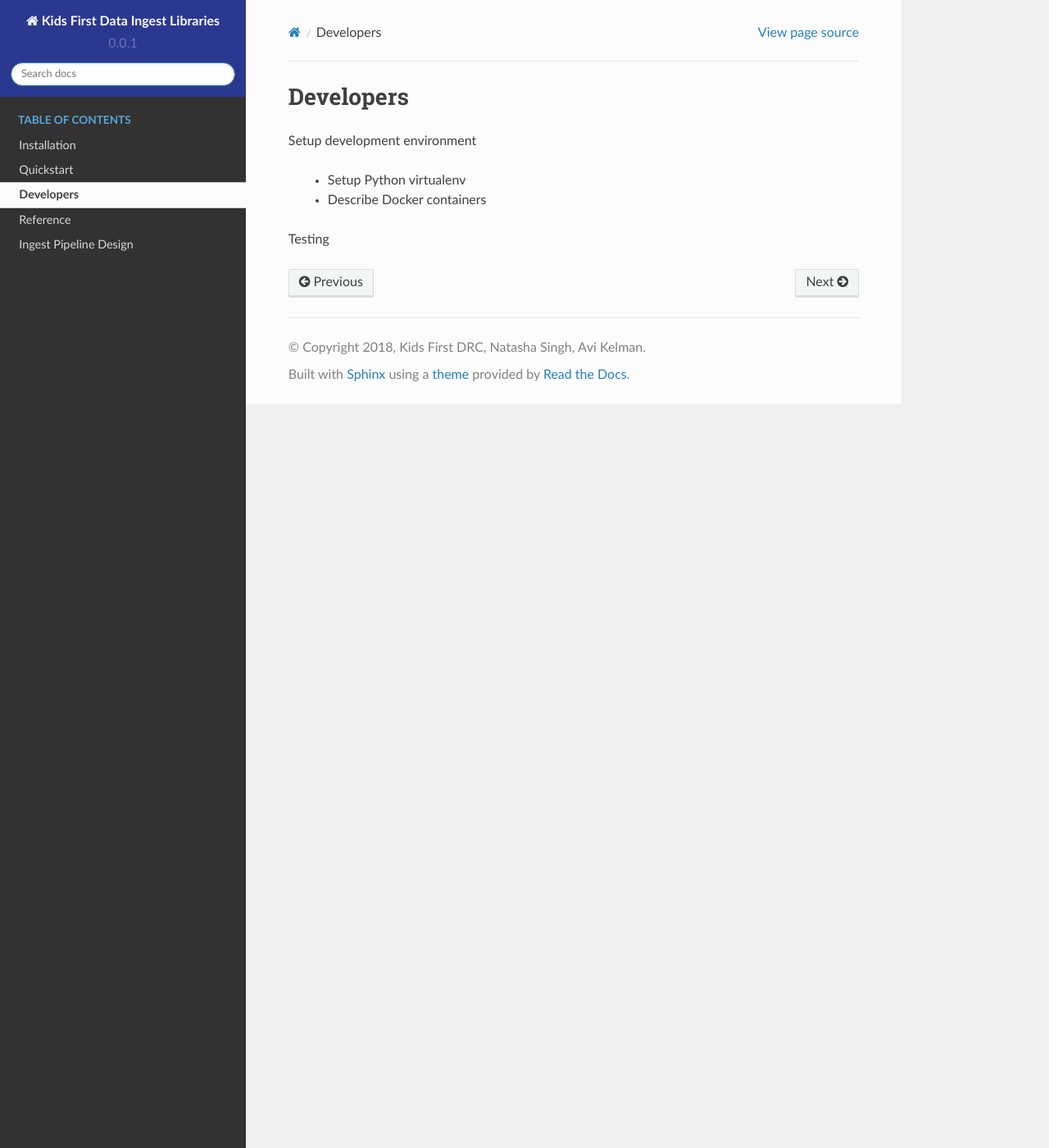
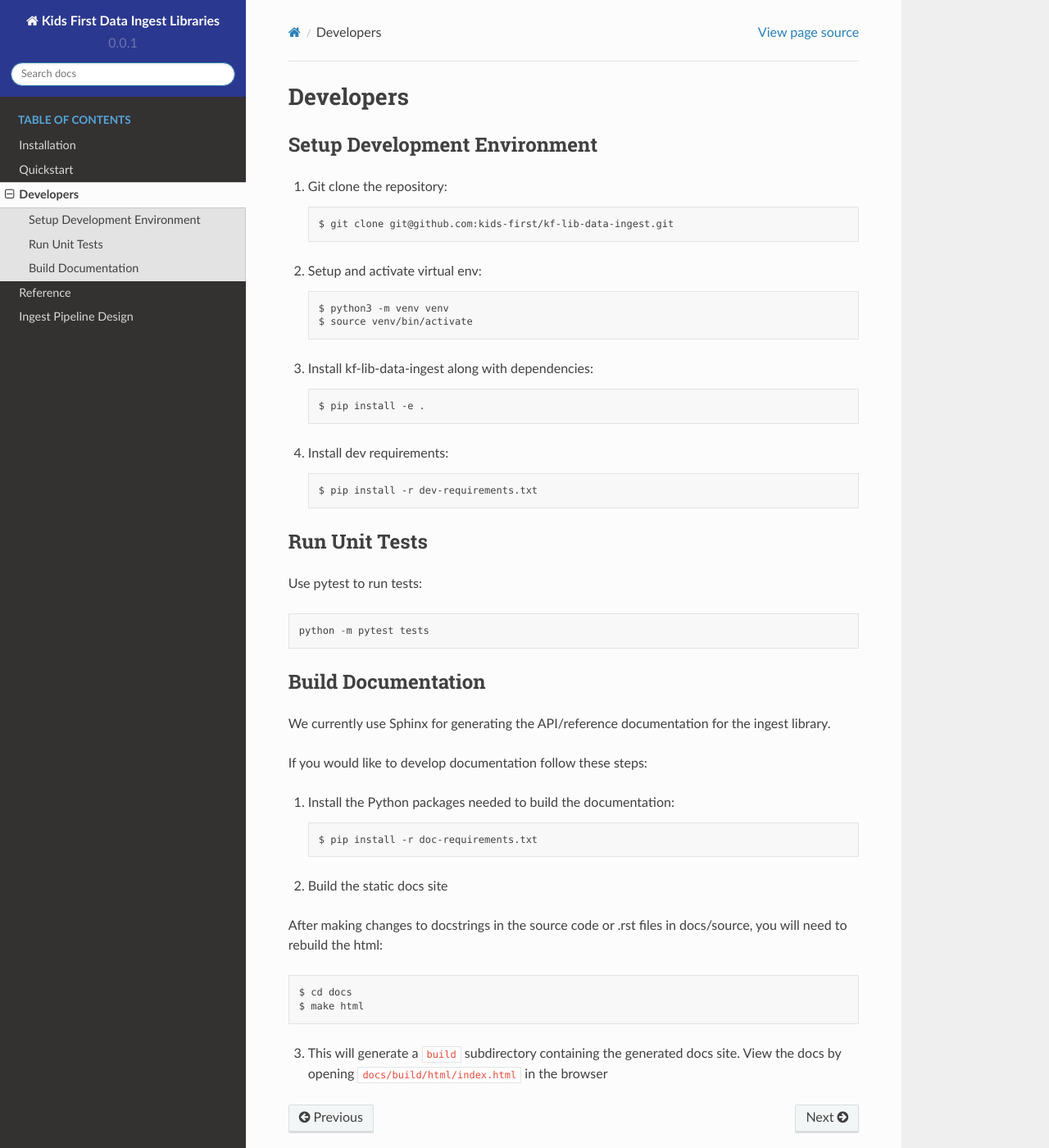
Before and after one commit to kids-first/kf-lib-data-ingest, a Sphinx documentation site: the page built from docs/source/developer.rst, in a window 1280 px wide and 1400 px high. Shown: the whole window at 82% size. Built offline with Sphinx 7.4.7 and the Read the Docs theme 2.0.0, drawn with Linux system fonts in a browser that asks for light colours.

Commit message:
:memo: Add minimal content to doc site

```diff
--- a/docs/source/design/overview.rst
+++ b/docs/source/design/overview.rst
@@ -1,6 +1,7 @@
 Ingest Pipeline Design
 ======================
-Overview here
+- Overview
+- Design goals
 
 .. toctree::
    :caption: Contents
--- a/docs/source/developer.rst
+++ b/docs/source/developer.rst
@@ -1,8 +1,47 @@
 Developers
 ===========
-Setup development environment
 
-    - Setup Python virtualenv
-    - Describe Docker containers
+Setup Development Environment
+^^^^^^^^^^^^^^^^^^^^^^^^^^^^^^
+1. Git clone the repository::
 
-Testing
+    $ git clone git@github.com:kids-first/kf-lib-data-ingest.git
+
+2. Setup and activate virtual env::
+
+    $ python3 -m venv venv
+    $ source venv/bin/activate
+
+3. Install kf-lib-data-ingest along with dependencies::
+
+    $ pip install -e .
+
+4. Install dev requirements::
+
+    $ pip install -r dev-requirements.txt
+
+
+Run Unit Tests
+^^^^^^^^^^^^^^
+Use pytest to run tests::
+
+    python -m pytest tests
+
+Build Documentation
+^^^^^^^^^^^^^^^^^^^^
+We currently use Sphinx for generating the API/reference documentation for the ingest library.
+
+If you would like to develop documentation follow these steps:
+
+1. Install the Python packages needed to build the documentation::
+
+    $ pip install -r doc-requirements.txt
+
+2. Build the static docs site
+
+After making changes to docstrings in the source code or .rst files in docs/source, you will need to rebuild the html::
+
+    $ cd docs
+    $ make html
+
+3. This will generate a ``build`` subdirectory containing the generated docs site. View the docs by opening ``docs/build/html/index.html`` in the browser
```
Also changed, not shown: docs/source/index.rst (+18 -14 lines), docs/source/install.rst (+10 -1 lines).
